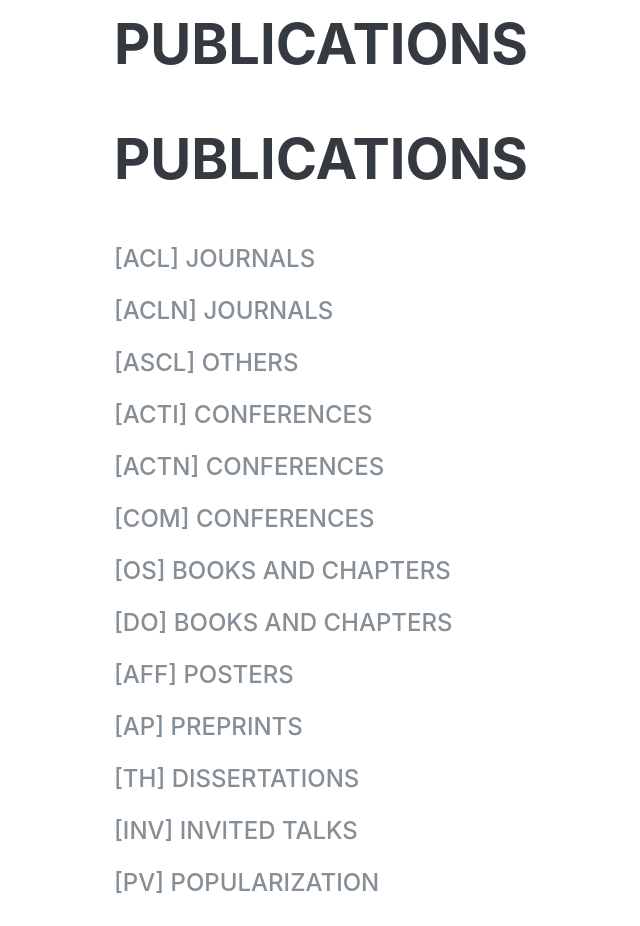
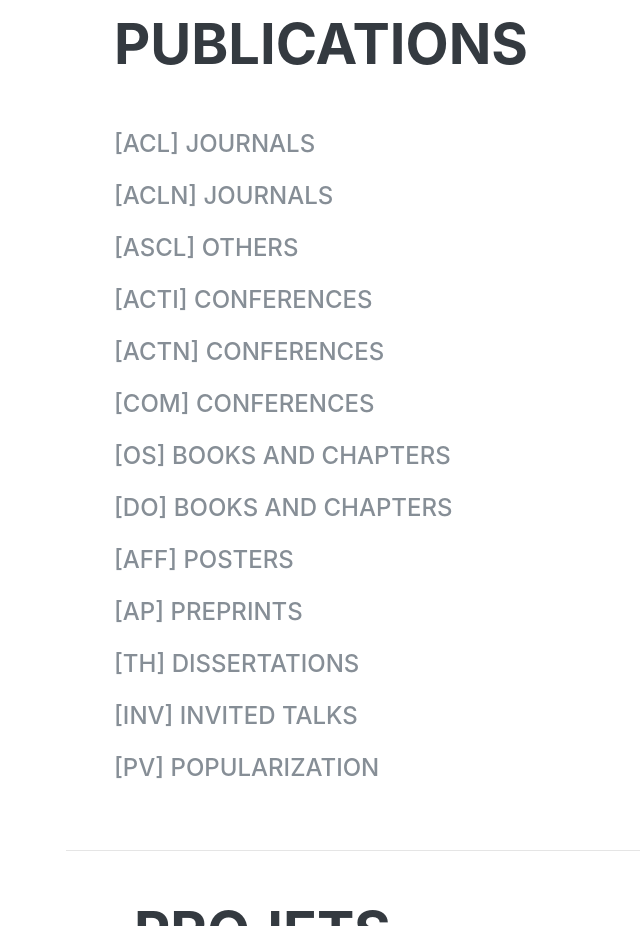
Before and after one commit to umrlastig/alebris_homepage, a plain HTML site: page index.html in a window 1280 px wide. Shown: the part 2440-3366 px from the top of the page, without its empty margins (206-846 px from the left). Drawn offline with nearby package versions, Linux system fonts and the light colour scheme; no server answers; a web font is replaced by a local one.

Commit message:
Update index.html

```diff
--- a/index.html
+++ b/index.html
@@ -486,7 +486,6 @@ Dirigée par Nicolas Paparoditis, dirigée par : Xavier Briottet, encadrement :
     <section class="resume-section p-3 p-lg-5 d-flex align-items-center" id="publications">
       <div class="w-100">
         <h2 class="mb-5">Publications</h2>
-        <h2 class="mb-5">Publications</h2>
 
         <span id="pubACL"><div class="subheading mb-3 mt-3">[ACL] Journals</div></span>
         <span id="pubACLN"><div class="subheading mb-3 mt-3">[ACLN] Journals</div></span>
```
